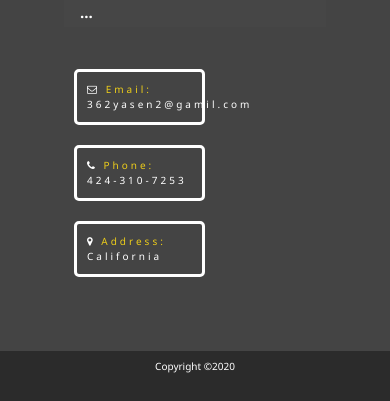
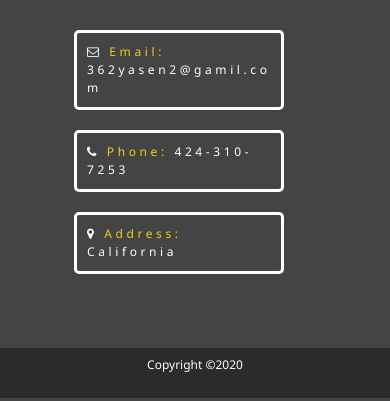
Before and after one commit to yasen002/portfolio, a website: page index/contact.html in a window 390 px wide. Shown: the part 545-946 px from the top of the page. Drawn offline with Linux system fonts and the light colour scheme.

Commit message:
debug
fixed the header font and other mobile compatibility

```diff
--- a/scss/_moble.scss
+++ b/scss/_moble.scss
@@ -1,3 +1,26 @@
+//ipad
+@include mediaMd {
+  //font size
+  body {
+    font-size: 12px;
+  }
+
+  h1,
+  h2,
+  h3 {
+    &.lg-heading {
+      font-size: 5rem;
+    }
+  }
+
+  //contact info box for ipad
+  .box-wrap {
+    div {
+      width: 80%;
+    }
+  }
+}
+
 // Desktops & Laptops
 @include mediaLg {
   //body
@@ -16,7 +39,7 @@
   .menu {
     &-branding,
     &-nav {
-      width: 50%;
+      width: 60%;
       float: left;
     }
   }
@@ -41,24 +64,24 @@
     }
   }
 
-  // ul.menu-nav,
-  // div.menu-branding {
-  //   &.show {
-  //     transform: translate3d(0, 0, 0);
-  //     float: left;
-  //     width: 50%;
-  //     height: 100vh;
-  //   }
-  // }
+  //contact info box for PC
+  .box-wrap {
+    div {
+      width: 50%;
+    }
+  }
 
-  // ul.menu-nav {
-  //   transform: translate3d(0, 100%, 0);
-  // }
-  // .menu-branding {
-  //   .portrait.show {
-  //     width: 250px;
-  //     height: 250px;
-  //     background: url("../img/p.jpg");
-  //   }
-  // }
+  //overall font-size
+  body {
+    font-size: 16px;
+  }
+
+  //heading font size
+  h1,
+  h2,
+  h3 {
+    &.lg-heading {
+      font-size: 6rem;
+    }
+  }
 }
--- a/scss/main.scss
+++ b/scss/main.scss
@@ -20,7 +20,7 @@
   margin: 0;
   font-weight: 40rem;
   &.lg-heading {
-    font-size: 6rem;
+    font-size: 4rem;
   }
   &.sm-heading {
     color: set-text-color($primary-color);
@@ -193,64 +193,6 @@
   }
 }
 
-// .project-description {
-//   padding-top: 0;
-//   margin-top: 0;
-
-// }
-
-// .item {
-//   border: solid 3px set-text-color($primary-color);
-//   position: relative;
-//   border-bottom: 3px solid $secondary;
-//   height: 100%;
-//   width: 100%;
-//   background-size: cover;
-//   &.item1 {
-//     background: url("https://images.unsplash.com/photo-1523837084841-974e58314272?ixlib=rb-1.2.1&ixid=eyJhcHBfaWQiOjEyMDd9&auto=format&fit=crop&w=1952&q=80");
-//     background-size: 100% 100%;
-//   }
-//   &.item2 {
-//     background: url("https://images.unsplash.com/photo-1531747118685-ca8fa6e08806?ixlib=rb-1.2.1&auto=format&fit=crop&w=942&q=80");
-//   }
-//   &.item3 {
-//     background: url("https://images.unsplash.com/photo-1569396116180-210c182bedb8?ixlib=rb-1.2.1&ixid=eyJhcHBfaWQiOjEyMDd9&auto=format&fit=crop&w=1049&q=80");
-//   }
-// }
-
-// .image {
-//   width: 100%;
-//   height: 100%;
-// }
-
-// // .overlay {
-// //   padding: 10px;
-// //   position: absolute;
-// //   bottom: 0;
-// //   height: 100%;
-// //   width: 100%;
-// //   opacity: 1;
-// //   background-color: darken($secondary, 50);
-// //   transform: scaleY(0);
-// //   transform-origin: bottom;
-// //   transition: 0.2s ease-out;
-// // }
-
-// .item:hover .overlay {
-//   transform: scaleY(1);
-//   opacity: 0.8;
-// }
-
-// a[class^="btn"] {
-//   position: relative;
-//   text-align: center;
-//   display: block;
-//   width: 100%;
-//   margin-bottom: 2px;
-//   background-color: darken($secondary, 20);
-//   bottom: 0;
-// }
-
 #main-footer {
   text-align: center;
   padding: 0.5rem;
@@ -268,12 +210,13 @@
   margin-top: 1rem;
   div {
     letter-spacing: 0.3em;
+    word-wrap: break-word;
     position: relative;
     border: 3px solid #fff;
     border-radius: 5px;
     margin: 10px;
     padding: 10px;
-    width: 50%;
+    width: auto;
     transition: all 0.3s ease-in-out;
     cursor: pointer;
     &:hover {
```
Also changed, not shown: index/css/main.css, 1 other file.
